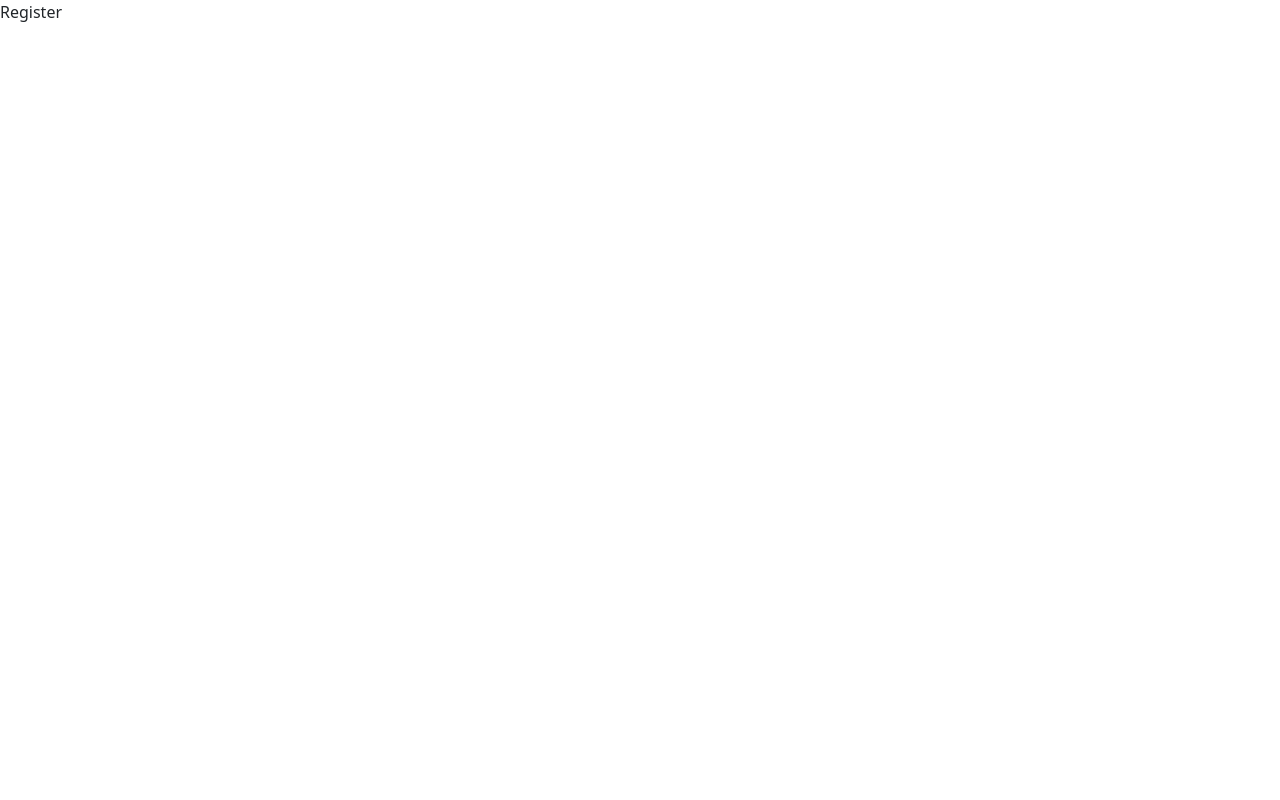
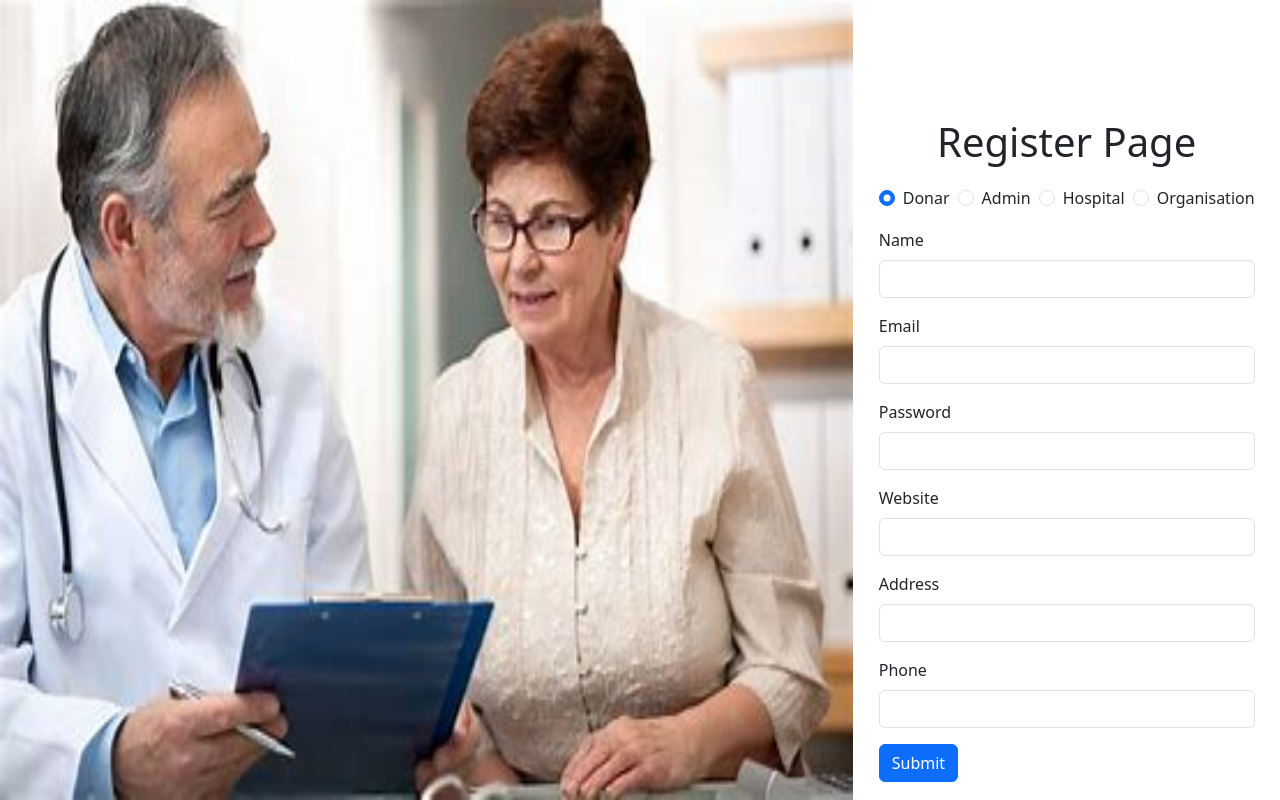
Before and after one commit to DevSunny05/blood-bank-app, a React (Create React App) app in the folder client/: page /register in a window 1280 px wide. Built offline with nearby package versions, Linux system fonts and the light colour scheme.

Commit message:
reusable login register from created

```diff
--- a/client/src/components/shared/forms/Form.js
+++ b/client/src/components/shared/forms/Form.js
@@ -1,9 +1,203 @@
-import React from 'react'
+import React, { useState } from "react";
+import InputType from "./InputType";
 
-const Form = () => {
+const Form = ({ formType, submitbtn, title }) => {
+  const [email, setEmail] = useState("");
+  const [password, setPassword] = useState("");
+  const [role, setRole] = useState("donar");
+  const [name, setName] = useState("");
+  const [organisationName, setOrganisationName] = useState("");
+  const [hospitalName, setHospitalName] = useState("");
+  const [website, setWebsite] = useState("");
+  const [address, setAddress] = useState("");
+  const [phone, setPhone] = useState("");
+
   return (
-    <div>Form</div>
-  )
-}
+    <>
+      <form>
+        <h1
+          className="text-center  "
+          style={{ marginTop: 100, marginBottom: 20 }}
+        >
+          {title}
+        </h1>
+        <div className="d-flex mb-3">
+          <div className="form-check">
+            <input
+              type="radio"
+              className="form-check-input"
+              name="role"
+              id="donarRadio"
+              value={"donar"}
+              onChange={(e) => setRole(e.target.value)}
+              defaultChecked
+            />
+            <label htmlFor="donarRadio" className="form-check-label">
+              Donar
+            </label>
+          </div>
 
-export default Form
+          <div className="form-check ms-2">
+            <input
+              type="radio"
+              className="form-check-input"
+              name="role"
+              id="adminRadio"
+              value={"admin"}
+              onChange={(e) => setRole(e.target.value)}
+            />
+            <label htmlFor="adminRadio" className="form-check-label">
+              Admin
+            </label>
+          </div>
+
+          <div className="form-check ms-2">
+            <input
+              type="radio"
+              className="form-check-input"
+              name="role"
+              id="hospitalRadio"
+              value={"hospital"}
+              onChange={(e) => setRole(e.target.value)}
+            />
+            <label htmlFor="hospitalRadio" className="form-check-label">
+              Hospital
+            </label>
+          </div>
+
+          <div className="form-check ms-2">
+            <input
+              type="radio"
+              className="form-check-input"
+              name="role"
+              id="organisationRadio"
+              value={"organisation"}
+              onChange={(e) => setRole(e.target.value)}
+            />
+            <label htmlFor="organisationRadio" className="form-check-label">
+              Organisation
+            </label>
+          </div>
+        </div>
+        {(() => {
+          switch (true) {
+            case formType === "login": {
+              return (
+                <>
+                  <InputType
+                    label={"Email"}
+                    labelFor={"forEmail"}
+                    name={"email"}
+                    type={"email"}
+                    value={email}
+                    onChange={(e) => setEmail(e.target.value)}
+                  />
+
+                  <InputType
+                    label={"Password"}
+                    labelFor={"forPassword"}
+                    name={"password"}
+                    type={"password"}
+                    value={password}
+                    onChange={(e) => setPassword(e.target.value)}
+                  />
+                </>
+              );
+            }
+
+            case formType === "register": {
+              return (
+                <>
+                  {(role === "admin" || role === "donar") && (
+                    <InputType
+                      label={"Name"}
+                      labelFor={"forName"}
+                      name={"name"}
+                      type={"name"}
+                      value={name}
+                      onChange={(e) => setName(e.target.value)}
+                    />
+                  )}
+
+                  <InputType
+                    label={"Email"}
+                    labelFor={"forEmail"}
+                    name={"email"}
+                    type={"email"}
+                    value={email}
+                    onChange={(e) => setEmail(e.target.value)}
+                  />
+
+                  <InputType
+                    label={"Password"}
+                    labelFor={"forPassword"}
+                    name={"password"}
+                    type={"password"}
+                    value={password}
+                    onChange={(e) => setPassword(e.target.value)}
+                  />
+                  {role === "organisation" && (
+                    <InputType
+                      label={"Organisation Name"}
+                      labelFor={"forOrganisationName"}
+                      name={"organisationName"}
+                      type={"text"}
+                      value={organisationName}
+                      onChange={(e) => setOrganisationName(e.target.value)}
+                    />
+                  )}
+
+                  {role === "hospital" && (
+                    <InputType
+                      label={"Hospital Name"}
+                      labelFor={"forHospitalName"}
+                      name={"hospitalName"}
+                      type={"text"}
+                      value={hospitalName}
+                      onChange={(e) => setHospitalName(e.target.value)}
+                    />
+                  )}
+
+                  <InputType
+                    label={"Website"}
+                    labelFor={"forWebsite"}
+                    name={"website"}
+                    type={"text"}
+                    value={website}
+                    onChange={(e) => setWebsite(e.target.value)}
+                  />
+
+                  <InputType
+                    label={"Address"}
+                    labelFor={"forAddress"}
+                    name={"adderss"}
+                    type={"text"}
+                    value={address}
+                    onChange={(e) => setAddress(e.target.value)}
+                  />
+
+                  <InputType
+                    label={"Phone"}
+                    labelFor={"forPhone"}
+                    name={"phone"}
+                    type={"text"}
+                    value={phone}
+                    onChange={(e) => setPhone(e.target.value)}
+                  />
+                </>
+              );
+            }
+          }
+        })()}
+
+        <div className="d-flex">
+          <button className="btn btn-primary" type="submit">
+            {submitbtn}
+          </button>
+        </div>
+      </form>
+    </>
+  );
+};
+
+export default Form;
--- a/client/src/pages/auth/Login.js
+++ b/client/src/pages/auth/Login.js
@@ -1,20 +1,15 @@
 import React from 'react'
-import InputType from '../../components/shared/forms/InputType'
+import Form from '../../components/shared/forms/Form'
 
 const Login = () => {
   return (
     <>
-        <div className="row">
+        <div className="row g-0">
             <div className="col-md-8 form-banner">
                 <img src="./assets/banner1.jpg" alt="banner1" />
             </div>
             <div className="col-md-4 form-container">
-                <form>
-                   <InputType label={'Email'} labelFor={'forEmail'} name={'email'} type={'email'} />
-                   <InputType label={'Password'} labelFor={'forPassword'} name={'password'} type={'password'} />
-                    <button type="submit" className="btn btn-primary">Submit</button>
-                </form>
-
+                <Form title={'Login Page'} submitbtn={'Login'} formType={'login'}/>
              </div>
         </div>
     </>
--- a/client/src/pages/auth/Register.js
+++ b/client/src/pages/auth/Register.js
@@ -1,8 +1,18 @@
 import React from 'react'
+import Form from '../../components/shared/forms/Form'
 
 const Register = () => {
   return (
-    <div>Register</div>
+    <>
+        <div className="row g-0">
+            <div className="col-md-8 form-banner">
+                <img src="./assets/banner2.jpg" alt="banner2" />
+            </div>
+            <div className="col-md-4 form-container">
+                <Form title={'Register Page'} submitbtn={'Submit'} formType={'register'}/>
+            </div>
+        </div>
+    </>
   )
 }
 
```
Also changed, not shown: client/public/assets/banner2.jpg (added).
